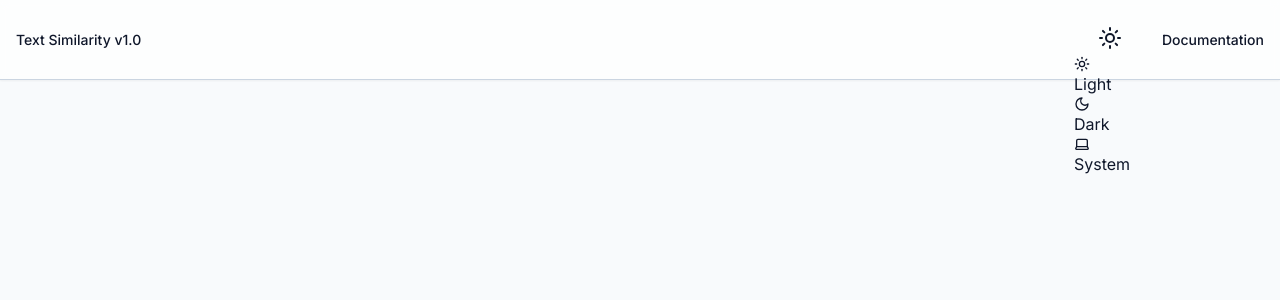
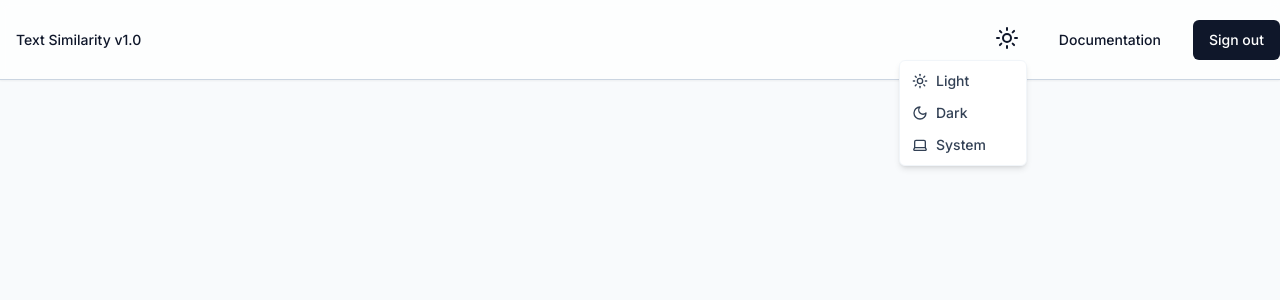
Before and after one commit to nikhilsharma26500/similarity-api, a Next.js app: page / in a window 1280 px wide. Both pictures are taken after a click on the button "Toggle theme". Shown: the top 300 px of the page. Built offline with nearby package versions, Linux system fonts and the light colour scheme; no server answers.

Commit message:
added toast and corrected bugs

```diff
--- /dev/null
+++ b/src/app/components/Icons.tsx
@@ -0,0 +1,15 @@
+import {
+    ChevronLeft,
+    ChevronRight,
+    Sun,
+    Moon,
+    Laptop
+} from 'lucide-react';
+
+export const Icons = {
+    ChevronLeft,
+    ChevronRight,
+    Sun,
+    Moon,
+    Laptop
+}
--- a/src/app/components/Navbar.tsx
+++ b/src/app/components/Navbar.tsx
@@ -4,7 +4,7 @@ import Link from 'next/link'
 import { buttonVariants } from './ui/Button'
 import SignInButton from './SignInButton'
 import SignOutButton from './SignOutButton'
-import ThemeToggle from './ThemeToggle'
+import {ThemeToggle} from './ThemeToggle'
 
 const Navbar = async () => {
     const session = await getServerSession()
--- a/src/app/components/SignInButton.tsx
+++ b/src/app/components/SignInButton.tsx
@@ -1,35 +1,38 @@
 'use client'
 
-import { signIn } from 'next-auth/react'
+import { signOut } from 'next-auth/react'
 import { FC, useState } from 'react'
 import { Button } from './ui/Button'
+import { toast } from './ui/toast'
 
-interface SignInButtonProps {
+/**
+ * NextJS does not allow to pass function from server -> client components,
+ * hence this unreusable component.
+ */
 
-}
+interface SignOutButtonProps {}
 
-const SignInButton: FC<SignInButtonProps> = ({ }) => {
+const SignOutButton: FC<SignOutButtonProps> = ({}) => {
   const [isLoading, setIsLoading] = useState<boolean>(false)
 
-    const signInWithGoogle = async () => {
+  const signUserOut = async () => {
+    try {
       setIsLoading(true)
-
-        try {
-            await signIn('google')
+      await signOut()
     } catch (error) {
-            toast: ({
-                title: "Error signing in",
-                message: "Please try again later",
-                type: "error",
+      toast({
+        title: 'Error signing out',
+        message: 'Please try again later.',
+        type: 'error',
       })
+    }
   }
 
   return (
-            <Button onClick={signInWithGoogle} isLoading={isLoading}>
-                Sign in
+    <Button onClick={signUserOut} isLoading={isLoading}>
+      Sign out
     </Button>
   )
 }
-}
 
-export default SignInButton
+export default SignOutButton
--- a/src/app/components/SignOutButton.tsx
+++ b/src/app/components/SignOutButton.tsx
@@ -2,7 +2,8 @@
 
 import { signOut } from 'next-auth/react'
 import { FC, useState } from 'react'
-import Button from './ui/Button'
+import {Button} from './ui/Button'
+import {toast} from './ui/toast'
 
 interface SignOutButtonProps {
 
@@ -15,21 +16,21 @@ const SignOutButton: FC<SignOutButtonProps> = ({ }) => {
         setIsLoading(true)
 
         try {
-            await signOut
+            await signOut()
         } catch (error) {
-            toast: ({
+            toast({
                 title: "Error signing out",
                 message: "Please try again later",
                 type: "error",
             })
         }
+    }
 
-        return (
-            <Button onClick={signUserOut} isLoading={isLoading}>
-                Sign in
-            </Button>
-        )
-    }
+    return (
+        <Button onClick={signUserOut} isLoading={isLoading}>
+            Sign Out
+        </Button>
+    )
 }
 
 export default SignOutButton
--- a/src/app/components/ThemeToggle.tsx
+++ b/src/app/components/ThemeToggle.tsx
@@ -1,39 +1,43 @@
-"use client"
+'use client'
 
+import * as React from 'react'
 import { useTheme } from 'next-themes'
-import { DropdownMenu } from './ui/DropDownMenu'
-import { DropdownMenuContent, DropdownMenuItem, DropdownMenuTrigger } from '@radix-ui/react-dropdown-menu'
-import { Button } from './ui/Button'
-import { Sun, Moon, Laptop } from 'lucide-react'
+import { Icons } from './Icons'
 
-const ThemeToggle = ({ }) => {
+import {Button} from './ui/Button'
+import {
+    DropdownMenu,
+    DropdownMenuContent,
+    DropdownMenuItem,
+    DropdownMenuTrigger,
+} from './ui/DropdownMenu'
 
+export function ThemeToggle() {
     const { setTheme } = useTheme()
+
     return (
         <DropdownMenu>
             <DropdownMenuTrigger asChild>
                 <Button variant='ghost' size='sm'>
-                    <Sun className='rotate-0 scale-100 transition-all hover:text-slate-900 dark:-rotate-90 dark:scale-0 dark:text-slate-400 dark:hover:text-slate-100' />
-                    <Moon className='absolute rotate-90 scale-0 transition-all hover:text-slate-900 dark:rotate-0 dark:scale-100 dark:text-slate-400 dark:hover:text-slate-100' />
+                    <Icons.Sun className='rotate-0 scale-100 transition-all hover:text-slate-900 dark:-rotate-90 dark:scale-0 dark:text-slate-400 dark:hover:text-slate-100' />
+                    <Icons.Moon className='absolute rotate-90 scale-0 transition-all hover:text-slate-900 dark:rotate-0 dark:scale-100 dark:text-slate-400 dark:hover:text-slate-100' />
                     <span className='sr-only'>Toggle theme</span>
                 </Button>
             </DropdownMenuTrigger>
             <DropdownMenuContent align='end' forceMount>
                 <DropdownMenuItem onClick={() => setTheme('light')}>
-                    <Sun className='mr-2 h-4 w-4' />
+                    <Icons.Sun className='mr-2 h-4 w-4' />
                     <span>Light</span>
                 </DropdownMenuItem>
                 <DropdownMenuItem onClick={() => setTheme('dark')}>
-                    <Moon className='mr-2 h-4 w-4' />
+                    <Icons.Moon className='mr-2 h-4 w-4' />
                     <span>Dark</span>
                 </DropdownMenuItem>
                 <DropdownMenuItem onClick={() => setTheme('system')}>
-                    <Laptop className='mr-2 h-4 w-4' />
+                    <Icons.Laptop className='mr-2 h-4 w-4' />
                     <span>System</span>
                 </DropdownMenuItem>
             </DropdownMenuContent>
         </DropdownMenu>
     )
 }
-
-export default ThemeToggle
--- a/src/app/components/ui/Toast.tsx
+++ b/src/app/components/ui/Toast.tsx
@@ -1,11 +1,85 @@
-import { FC } from 'react'
+'use client'
 
-interface ToastProps {
+import { Icons } from '../Icons'
+import { cn } from '@/lib/utils'
+import * as React from 'react'
+import hotToast, { Toaster as HotToaster } from 'react-hot-toast'
 
+export const Toaster = HotToaster
+
+interface ToastProps extends React.HTMLAttributes<HTMLDivElement> {
+  visible: boolean
 }
 
-const Toast: FC<ToastProps> = ({}) => {
-  return <div>Toast</div>
+export function Toast({ visible, className, ...props }: ToastProps) {
+  return (
+    <div
+      className={cn(
+        'min-h-16 mb-2 flex w-[350px] flex-col items-start gap-1 rounded-md bg-white px-6 py-4 shadow-lg',
+        visible && 'animate-in slide-in-from-bottom-5',
+        className
+      )}
+      {...props}
+    />
+  )
 }
 
-export default Toast
+interface ToastIconProps extends Partial<React.SVGProps<SVGSVGElement>> {
+  name: keyof typeof Icons
+}
+
+Toast.Icon = function ToastIcon({ name, className, ...props }: ToastIconProps) {
+  const Icon = Icons[name]
+
+  if (!Icon) {
+    return null
+  }
+
+  return (
+    <div className='flex h-20 w-20 items-center justify-center rounded-full bg-slate-100'>
+      <Icon className={cn('h-10 w-10', className)} {...props} />
+    </div>
+  )
+}
+
+interface ToastTitleProps extends React.HTMLAttributes<HTMLHeadingElement> {}
+
+Toast.Title = function ToastTitle({ className, ...props }: ToastTitleProps) {
+  return <p className={cn('text-sm font-medium', className)} {...props} />
+}
+
+interface ToastDescriptionProps
+  extends React.HTMLAttributes<HTMLParagraphElement> {}
+
+Toast.Description = function ToastDescription({
+  className,
+  ...props
+}: ToastDescriptionProps) {
+  return <p className={cn('text-sm opacity-80', className)} {...props} />
+}
+
+interface ToastOpts {
+  title?: string
+  message: string
+  type?: 'success' | 'error' | 'default'
+  duration?: number
+}
+
+export function toast(opts: ToastOpts) {
+  const { title, message, type = 'default', duration = 3000 } = opts
+
+  return hotToast.custom(
+    ({ visible }) => (
+      <Toast
+        visible={visible}
+        className={cn({
+          'bg-red-600 text-white': type === 'error',
+          'bg-black text-white': type === 'success',
+        })}>
+        <Toast.Title>{title}</Toast.Title>
+        {message && <Toast.Description>{message}</Toast.Description>}
+      </Toast>
+    ),
+    { duration }
+  )
+}
--- a/src/app/layout.tsx
+++ b/src/app/layout.tsx
@@ -3,6 +3,7 @@ import { Inter } from "next/font/google"
 import { cn } from '@/lib/utils'
 import Providers from './components/Providers'
 import Navbar from './components/Navbar'
+import { Toaster } from './components/ui/toast'
 
 const inter = Inter({ subsets: ['latin'] })
 
@@ -16,6 +17,9 @@ export default function RootLayout({
       <body className='min-h-screen bg-slate-50 dark:bg-slate-900 antialiased'>
         <Providers>
           {children}
+
+          <Toaster position='bottom-right'/>
+
           {/* @ts-expect-error */}
           <Navbar />
         </Providers>
--- a/tailwind.config.js
+++ b/tailwind.config.js
@@ -1,7 +1,7 @@
 /** @type {import('tailwindcss').Config} */
 // const { colors } = require('@mui/material');
 const { fontFamily } = require("tailwindcss/defaultTheme");
-const { colors} = require("tailwindcss/colors");
+const { colors } = require("tailwindcss/colors");
 
 module.exports = {
   darkMode: ["class"],
@@ -23,14 +23,17 @@ module.exports = {
     },
     extend: {
       fontFamily: {
-        sans: ['var(--font-inter)', ...fontFamily.sans],
+        sans: ["var(--font-inter)", ...fontFamily.sans],
       },
       colors: {
         ...colors,
-        'light-gold': '#f5bc51',
-        'dark-gold': '#533519',
+        "light-gold": "#f5bc51",
+        "dark-gold": "#533519",
       },
-      plugins: [require('tailwindcss-animate'), require('@tailwindcss/typography')],
+      plugins: [
+        require("tailwindcss-animate"),
+        require("@tailwindcss/typography"),
+      ],
       backgroundImage: {
         "gradient-radial": "radial-gradient(var(--tw-gradient-stops))",
         "gradient-conic":
```
Lines whose indentation alone changed are shown as unchanged.
